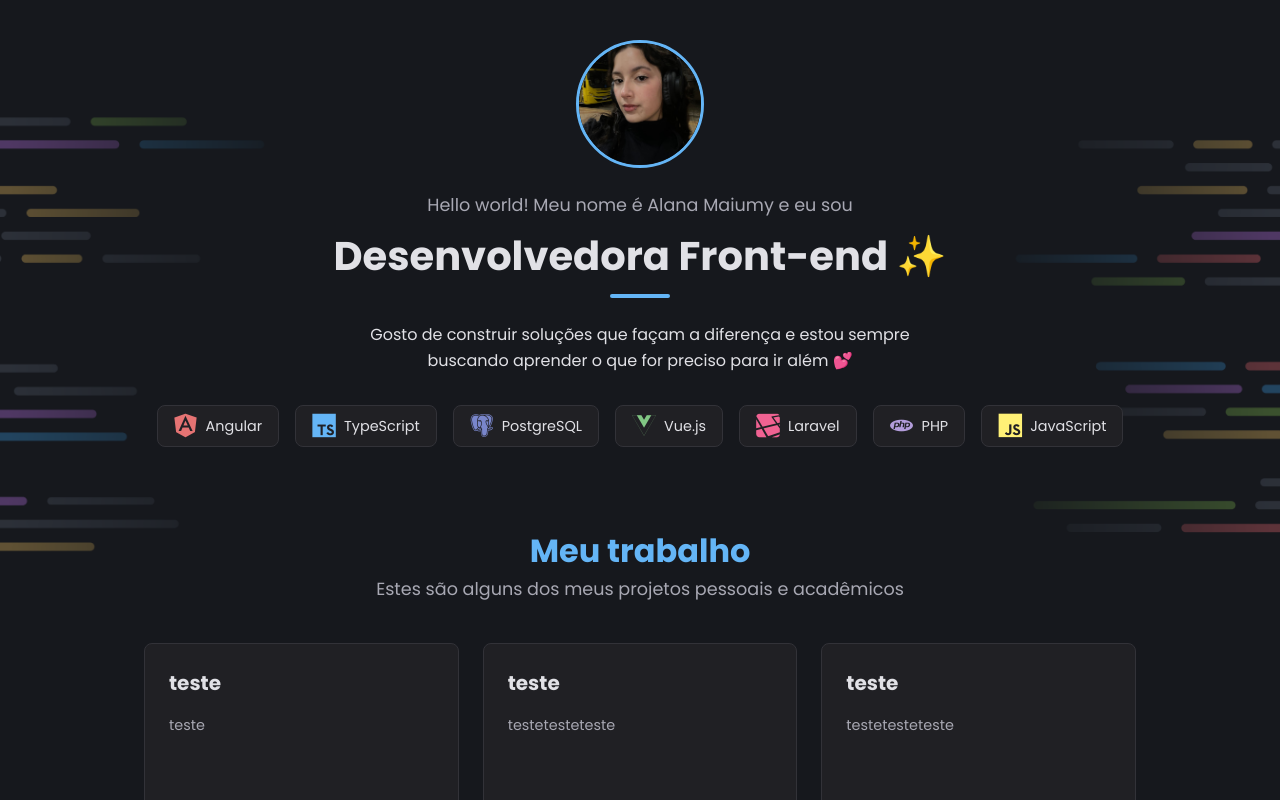
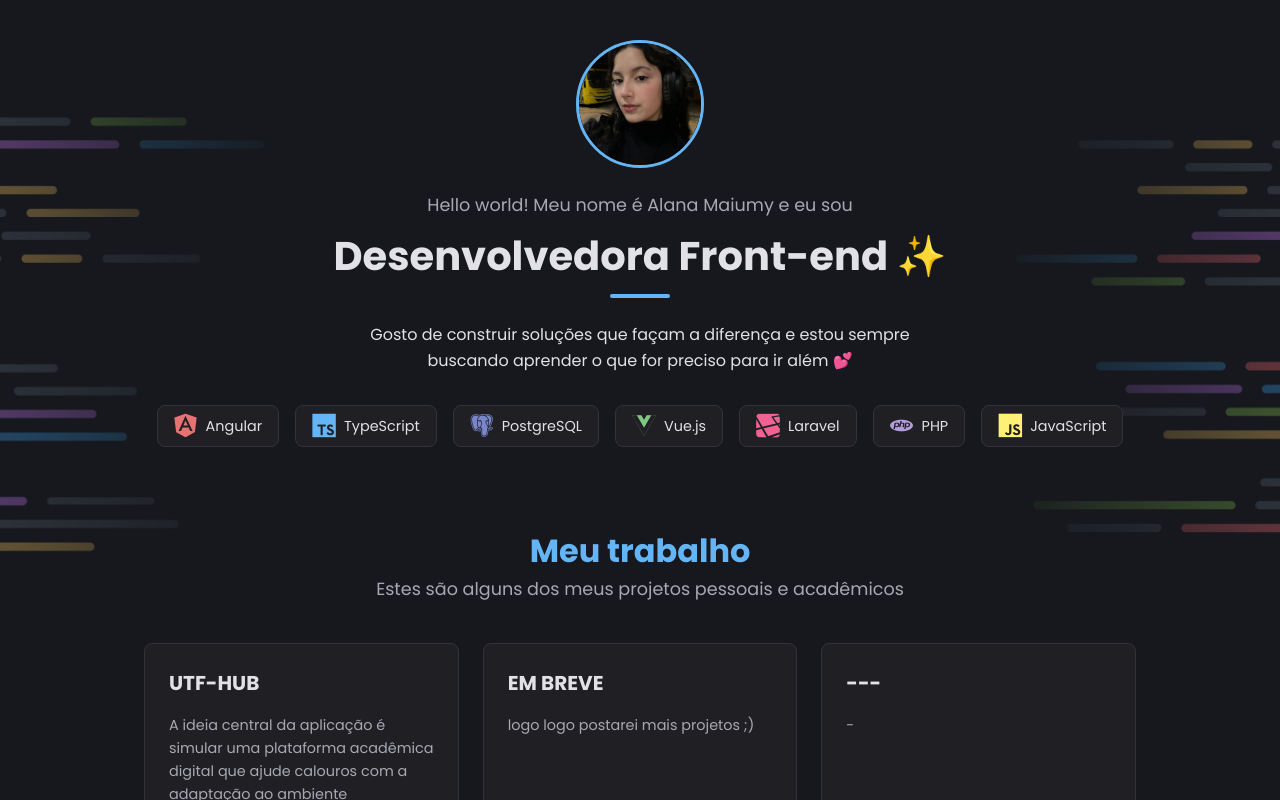
Before and after one commit to lanamaiumy/portfolio, an Angular app: page / in a window 1280 px wide. Shown: the top 800 px of the page. Built offline with nearby package versions, Linux system fonts and the light colour scheme.

Commit message:
refactor(cards): novo projeto incluso :)

```diff
--- a/src/app/app.component.ts
+++ b/src/app/app.component.ts
@@ -21,17 +21,17 @@ export class AppComponent {
 
   projects = [
      {
-      title: 'teste',
-      description: 'teste',
-      previewImage: 'teste',
-      siteUrl: 'teste',
-      githubUrl: 'teste'
+      title: 'UTF-HUB',
+      description: 'A ideia central da aplicação é simular uma plataforma acadêmica digital que ajude calouros com a adaptação ao ambiente universitário.',
+      previewImage: '../assets/tela-utfhub.png',
+      siteUrl: 'https://utf-hub.netlify.app/',
+      githubUrl: 'https://github.com/lanamaiumy/utf-hub/tree/main'
     },
-    { title: 'teste', description: 'testetesteteste' },
-    { title: 'teste', description: 'testetesteteste' },
-    { title: 'teste', description: 'testetesteteste' },
-    { title: 'teste', description: 'testetesteteste' },
-    { title: 'teste', description: 'testetesteteste' }
+    { title: 'EM BREVE', description: 'logo logo postarei mais projetos ;)'},
+    { title: '---', description: '-'},
+    { title: '---', description: '-'},
+    { title: '---', description: '-'},
+    { title: '---', description: '-'}
   ];
 
   selectedProject: any = null;
```
Also changed, not shown: src/assets/tela-utfhub.png (added).
